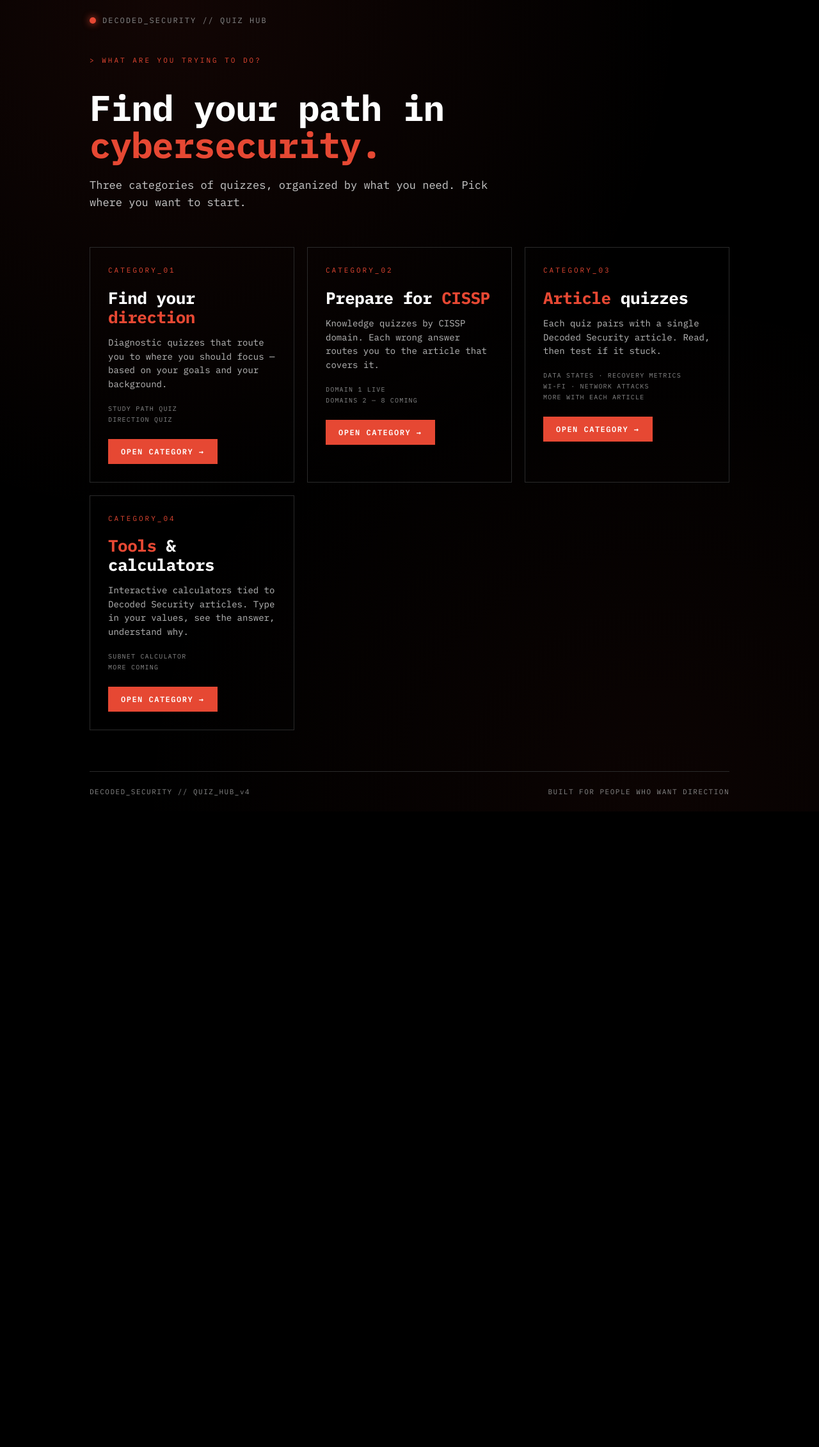
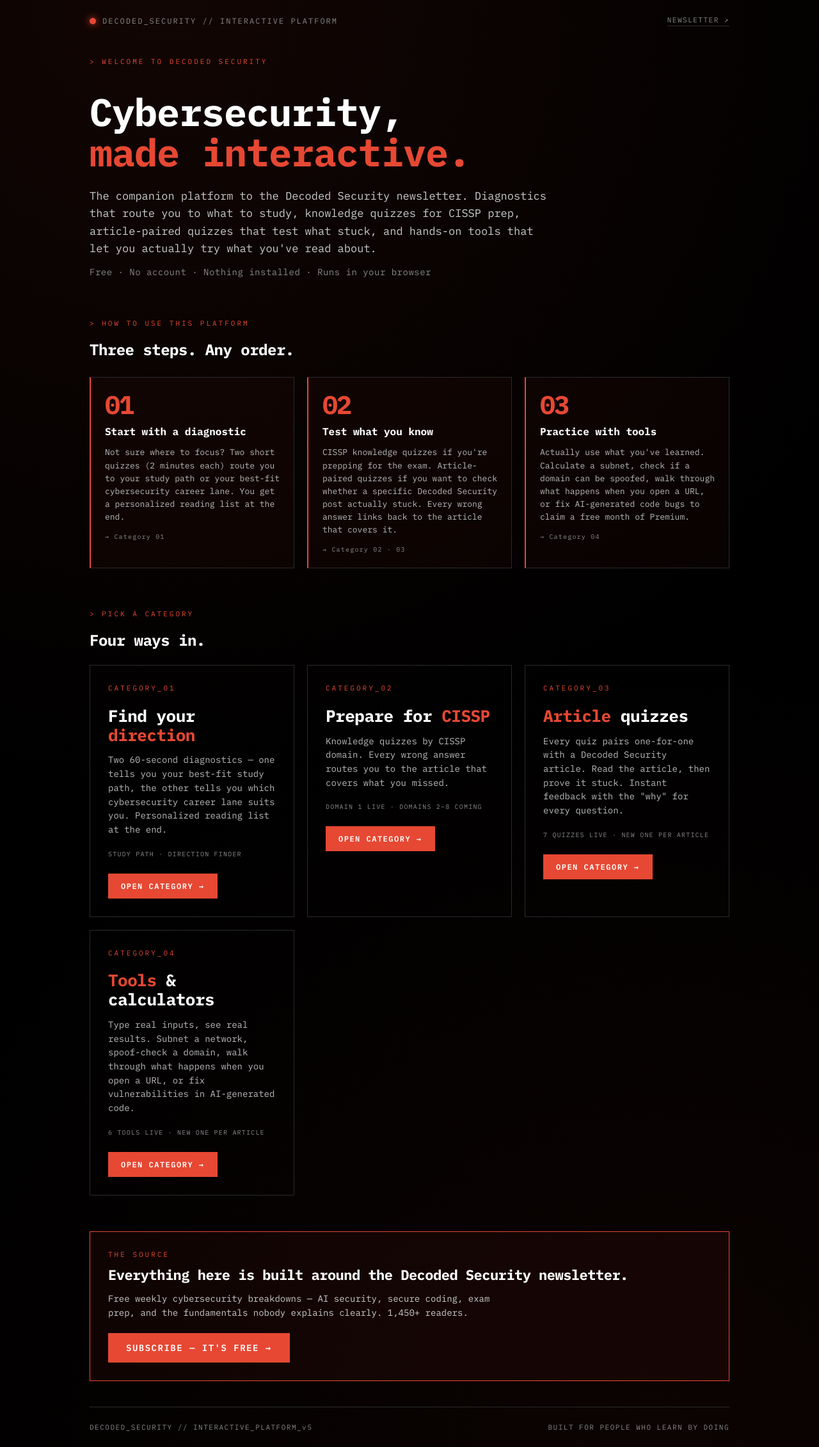
Before and after one commit to winkleri-23/Quiz-platform, a React (Vite) app: page / in a window 1280 px wide. Shown: the whole page at 64% size. Before the commit the page ends 1268 px from the top, so only its background shows below. Built offline with nearby package versions, Linux system fonts and the light colour scheme.

Commit message:
Home page

```diff
--- a/index.html
+++ b/index.html
@@ -7,23 +7,23 @@
     <meta name="theme-color" content="#000000" />
 
     <!-- Primary Meta Tags -->
-    <title>Find Your Path in Cybersecurity | Decoded Security</title>
-    <meta name="title" content="Find Your Path in Cybersecurity | Decoded Security" />
-    <meta name="description" content="Two 60-second diagnostics. One finds your study path. The other finds your career direction. Built on the Decoded Security archive." />
+    <title>Decoded Security — Cybersecurity, Made Interactive</title>
+    <meta name="title" content="Decoded Security — Cybersecurity, Made Interactive" />
+    <meta name="description" content="The interactive companion to the Decoded Security newsletter. Career diagnostics, CISSP quizzes, article-paired quizzes, and hands-on tools. Free, no account." />
 
     <!-- Open Graph / Facebook / LinkedIn -->
     <meta property="og:type" content="website" />
-    <meta property="og:title" content="Find Your Path in Cybersecurity | Decoded Security" />
-    <meta property="og:description" content="Two 60-second diagnostics. One finds your study path. The other finds your career direction." />
+    <meta property="og:title" content="Decoded Security — Cybersecurity, Made Interactive" />
+    <meta property="og:description" content="The interactive companion to the Decoded Security newsletter. Career diagnostics, CISSP quizzes, article-paired quizzes, and hands-on tools." />
     <meta property="og:image" content="/og-image.png" />
     <meta property="og:image:width" content="1200" />
     <meta property="og:image:height" content="630" />
-    <meta property="og:image:alt" content="Decoded Security diagnostic — find your path in cybersecurity" />
+    <meta property="og:image:alt" content="Decoded Security interactive platform — quizzes, diagnostics, and tools." />
 
     <!-- Twitter -->
     <meta property="twitter:card" content="summary_large_image" />
-    <meta property="twitter:title" content="Find Your Path in Cybersecurity | Decoded Security" />
-    <meta property="twitter:description" content="Two 60-second diagnostics. One finds your study path. The other finds your career direction." />
+    <meta property="twitter:title" content="Decoded Security — Cybersecurity, Made Interactive" />
+    <meta property="twitter:description" content="The interactive companion to the Decoded Security newsletter. Career diagnostics, CISSP quizzes, article-paired quizzes, and hands-on tools." />
     <meta property="twitter:image" content="/og-image.png" />
   </head>
   <body style="margin:0;background:#000;">
--- a/src/CategoryHub.jsx
+++ b/src/CategoryHub.jsx
@@ -2,8 +2,10 @@
 import { track } from "@vercel/analytics/react";
 
 // =============================================================================
-// DECODED SECURITY — CATEGORY HUB
-// Homepage. A crossroads. Three big cards, each leading to a category page.
+// DECODED SECURITY — CATEGORY HUB (Homepage)
+// Introduces the platform, explains the four categories, gives a step-by-step
+// path for first-time visitors. The four category cards remain the primary
+// call-to-action.
 // =============================================================================
 
 const COLORS = {
@@ -13,6 +15,8 @@
   border: "#2a2a2a",
   muted: "#888888",
 };
+
+const SUBSCRIBE_URL = "https://www.decodedsecurity.com/subscribe";
 
 export default function CategoryHub() {
   useEffect(() => {
@@ -51,6 +55,27 @@
     e.currentTarget.style.transform = "translateY(0)";
   };
 
+  const STEPS = [
+    {
+      num: "01",
+      title: "Start with a diagnostic",
+      body: "Not sure where to focus? Two short quizzes (2 minutes each) route you to your study path or your best-fit cybersecurity career lane. You get a personalized reading list at the end.",
+      hint: "→ Category 01",
+    },
+    {
+      num: "02",
+      title: "Test what you know",
+      body: "CISSP knowledge quizzes if you're prepping for the exam. Article-paired quizzes if you want to check whether a specific Decoded Security post actually stuck. Every wrong answer links back to the article that covers it.",
+      hint: "→ Category 02 · 03",
+    },
+    {
+      num: "03",
+      title: "Practice with tools",
+      body: "Actually use what you've learned. Calculate a subnet, check if a domain can be spoofed, walk through what happens when you open a URL, or fix AI-generated code bugs to claim a free month of Premium.",
+      hint: "→ Category 04",
+    },
+  ];
+
   return (
     <div
       style={{
@@ -63,22 +88,86 @@
       }}
     >
       <div style={{ maxWidth: 1000, margin: "0 auto" }}>
-        <header style={{ marginBottom: 48, display: "flex", alignItems: "center", gap: 10 }}>
-          <div style={{ width: 10, height: 10, backgroundColor: COLORS.red, borderRadius: "50%", boxShadow: `0 0 12px ${COLORS.red}` }} />
-          <div style={{ fontSize: 12, letterSpacing: 2, color: COLORS.muted }}>DECODED_SECURITY // QUIZ HUB</div>
+        <header style={{ marginBottom: 48, display: "flex", alignItems: "center", justifyContent: "space-between", flexWrap: "wrap", gap: 12 }}>
+          <div style={{ display: "flex", alignItems: "center", gap: 10 }}>
+            <div style={{ width: 10, height: 10, backgroundColor: COLORS.red, borderRadius: "50%", boxShadow: `0 0 12px ${COLORS.red}` }} />
+            <div style={{ fontSize: 12, letterSpacing: 2, color: COLORS.muted }}>DECODED_SECURITY // INTERACTIVE PLATFORM</div>
+          </div>
+          <a href={SUBSCRIBE_URL} target="_blank" rel="noopener noreferrer"
+            onClick={() => track("subscribe_clicked", { source: "hub_header" })}
+            style={{ fontSize: 11, letterSpacing: 1.5, color: COLORS.muted, textDecoration: "none", borderBottom: `1px solid ${COLORS.border}`, paddingBottom: 2, transition: "color 150ms, border-color 150ms" }}
+            onMouseEnter={(e) => { e.currentTarget.style.color = COLORS.red; e.currentTarget.style.borderBottomColor = COLORS.red; }}
+            onMouseLeave={(e) => { e.currentTarget.style.color = COLORS.muted; e.currentTarget.style.borderBottomColor = COLORS.border; }}
+          >
+            NEWSLETTER ↗
+          </a>
         </header>
 
-        <div style={{ animation: "fadeIn 600ms ease-out", marginBottom: 56 }}>
+        {/* HERO */}
+        <div style={{ animation: "fadeIn 600ms ease-out", marginBottom: 64 }}>
           <div style={{ fontSize: 11, color: COLORS.red, letterSpacing: 3, marginBottom: 20 }}>
-            &gt; WHAT ARE YOU TRYING TO DO?
+            &gt; WELCOME TO DECODED SECURITY
           </div>
-          <h1 style={{ fontSize: "clamp(36px, 6vw, 56px)", fontWeight: 700, lineHeight: 1.05, marginBottom: 20, letterSpacing: -1 }}>
-            Find your path in<br />
-            <span style={{ color: COLORS.red }}>cybersecurity.</span>
+          <h1 style={{ fontSize: "clamp(36px, 6vw, 60px)", fontWeight: 700, lineHeight: 1.05, marginBottom: 24, letterSpacing: -1 }}>
+            Cybersecurity,<br />
+            <span style={{ color: COLORS.red }}>made interactive.</span>
           </h1>
-          <p style={{ fontSize: 17, lineHeight: 1.6, color: "#cccccc", maxWidth: 640 }}>
-            Three categories of quizzes, organized by what you need. Pick where you want to start.
+          <p style={{ fontSize: 17, lineHeight: 1.6, color: "#cccccc", marginBottom: 12, maxWidth: 720 }}>
+            The companion platform to the Decoded Security newsletter. Diagnostics that route you to what to study, knowledge quizzes for CISSP prep, article-paired quizzes that test what stuck, and hands-on tools that let you actually try what you've read about.
           </p>
+          <p style={{ fontSize: 14, color: COLORS.muted, letterSpacing: 0.5, maxWidth: 720 }}>
+            Free · No account · Nothing installed · Runs in your browser
+          </p>
+        </div>
+
+        {/* HOW TO USE — step-by-step */}
+        <div style={{ marginBottom: 64 }}>
+          <div style={{ fontSize: 11, color: COLORS.red, letterSpacing: 3, marginBottom: 8 }}>
+            &gt; HOW TO USE THIS PLATFORM
+          </div>
+          <h2 style={{ fontSize: 24, fontWeight: 700, marginBottom: 28, lineHeight: 1.2, letterSpacing: -0.5 }}>
+            Three steps. Any order.
+          </h2>
+          <div style={{
+            display: "grid",
+            gridTemplateColumns: "repeat(auto-fit, minmax(260px, 1fr))",
+            gap: 20,
+          }}>
+            {STEPS.map((s) => (
+              <div key={s.num} style={{
+                border: `1px solid ${COLORS.border}`,
+                borderLeft: `2px solid ${COLORS.red}`,
+                padding: 22,
+                backgroundColor: "rgba(230, 72, 51, 0.03)",
+              }}>
+                <div style={{
+                  fontSize: 40, fontWeight: 700, color: COLORS.red,
+                  lineHeight: 1, marginBottom: 12, letterSpacing: -2,
+                }}>
+                  {s.num}
+                </div>
+                <div style={{ fontSize: 16, fontWeight: 700, color: COLORS.white, marginBottom: 10, lineHeight: 1.3 }}>
+                  {s.title}
+                </div>
+                <p style={{ fontSize: 13, color: "#bbbbbb", lineHeight: 1.55, marginBottom: 14 }}>
+                  {s.body}
+                </p>
+                <div style={{ fontSize: 10, color: COLORS.muted, letterSpacing: 1.2 }}>
+                  {s.hint}
+                </div>
+              </div>
+            ))}
+          </div>
+        </div>
+
+        {/* CATEGORIES — the actual entry points */}
+        <div style={{ marginBottom: 24 }}>
+          <div style={{ fontSize: 11, color: COLORS.red, letterSpacing: 3, marginBottom: 8 }}>
+            &gt; PICK A CATEGORY
+          </div>
+          <h2 style={{ fontSize: 24, fontWeight: 700, marginBottom: 24, lineHeight: 1.2, letterSpacing: -0.5 }}>
+            Four ways in.
+          </h2>
         </div>
 
         <div
@@ -86,7 +175,7 @@
             display: "grid",
             gridTemplateColumns: "repeat(auto-fit, minmax(280px, 1fr))",
             gap: 20,
-            marginBottom: 64,
+            marginBottom: 56,
           }}
         >
           {/* CATEGORY 1: DIAGNOSTICS */}
@@ -96,11 +185,10 @@
               Find your <span style={{ color: COLORS.red }}>direction</span>
             </h2>
             <p style={{ fontSize: 14, color: "#bbbbbb", lineHeight: 1.55, marginBottom: 18 }}>
-              Diagnostic quizzes that route you to where you should focus — based on your goals and your background.
+              Two 60-second diagnostics — one tells you your best-fit study path, the other tells you which cybersecurity career lane suits you. Personalized reading list at the end.
             </p>
             <div style={{ fontSize: 10, color: COLORS.muted, letterSpacing: 1.2, lineHeight: 1.7, marginBottom: 22 }}>
-              STUDY PATH QUIZ<br />
-              DIRECTION QUIZ
+              STUDY PATH · DIRECTION FINDER
             </div>
             <div style={{ display: "inline-block", fontSize: 12, fontWeight: 600, letterSpacing: 1.5, color: COLORS.white, backgroundColor: COLORS.red, padding: "12px 20px" }}>
               OPEN CATEGORY →
@@ -114,11 +202,10 @@
               Prepare for <span style={{ color: COLORS.red }}>CISSP</span>
             </h2>
             <p style={{ fontSize: 14, color: "#bbbbbb", lineHeight: 1.55, marginBottom: 18 }}>
-              Knowledge quizzes by CISSP domain. Each wrong answer routes you to the article that covers it.
+              Knowledge quizzes by CISSP domain. Every wrong answer routes you to the article that covers what you missed.
             </p>
             <div style={{ fontSize: 10, color: COLORS.muted, letterSpacing: 1.2, lineHeight: 1.7, marginBottom: 22 }}>
-              DOMAIN 1 LIVE<br />
-              DOMAINS 2 — 8 COMING
+              DOMAIN 1 LIVE · DOMAINS 2–8 COMING
             </div>
             <div style={{ display: "inline-block", fontSize: 12, fontWeight: 600, letterSpacing: 1.5, color: COLORS.white, backgroundColor: COLORS.red, padding: "12px 20px" }}>
               OPEN CATEGORY →
@@ -132,12 +219,10 @@
               <span style={{ color: COLORS.red }}>Article</span> quizzes
             </h2>
             <p style={{ fontSize: 14, color: "#bbbbbb", lineHeight: 1.55, marginBottom: 18 }}>
-              Each quiz pairs with a single Decoded Security article. Read, then test if it stuck.
+              Every quiz pairs one-for-one with a Decoded Security article. Read the article, then prove it stuck. Instant feedback with the "why" for every question.
             </p>
             <div style={{ fontSize: 10, color: COLORS.muted, letterSpacing: 1.2, lineHeight: 1.7, marginBottom: 22 }}>
-              DATA STATES · RECOVERY METRICS<br />
-              WI-FI · NETWORK ATTACKS<br />
-              MORE WITH EACH ARTICLE
+              7 QUIZZES LIVE · NEW ONE PER ARTICLE
             </div>
             <div style={{ display: "inline-block", fontSize: 12, fontWeight: 600, letterSpacing: 1.5, color: COLORS.white, backgroundColor: COLORS.red, padding: "12px 20px" }}>
               OPEN CATEGORY →
@@ -151,11 +236,10 @@
               <span style={{ color: COLORS.red }}>Tools</span> & calculators
             </h2>
             <p style={{ fontSize: 14, color: "#bbbbbb", lineHeight: 1.55, marginBottom: 18 }}>
-              Interactive calculators tied to Decoded Security articles. Type in your values, see the answer, understand why.
+              Type real inputs, see real results. Subnet a network, spoof-check a domain, walk through what happens when you open a URL, or fix vulnerabilities in AI-generated code.
             </p>
             <div style={{ fontSize: 10, color: COLORS.muted, letterSpacing: 1.2, lineHeight: 1.7, marginBottom: 22 }}>
-              SUBNET CALCULATOR<br />
-              MORE COMING
+              6 TOOLS LIVE · NEW ONE PER ARTICLE
             </div>
             <div style={{ display: "inline-block", fontSize: 12, fontWeight: 600, letterSpacing: 1.5, color: COLORS.white, backgroundColor: COLORS.red, padding: "12px 20px" }}>
               OPEN CATEGORY →
@@ -163,9 +247,38 @@
           </a>
         </div>
 
+        {/* NEWSLETTER CTA */}
+        <div style={{
+          border: `1px solid ${COLORS.red}`,
+          backgroundColor: "rgba(230, 72, 51, 0.05)",
+          padding: 28, marginBottom: 40,
+        }}>
+          <div style={{ fontSize: 11, color: COLORS.red, letterSpacing: 3, marginBottom: 12 }}>
+            THE SOURCE
+          </div>
+          <div style={{ fontSize: 22, fontWeight: 700, marginBottom: 10, lineHeight: 1.2, letterSpacing: -0.5 }}>
+            Everything here is built around the Decoded Security newsletter.
+          </div>
+          <p style={{ fontSize: 14, color: "#cccccc", marginBottom: 20, lineHeight: 1.55, maxWidth: 640 }}>
+            Free weekly cybersecurity breakdowns — AI security, secure coding, exam prep, and the fundamentals nobody explains clearly. 1,450+ readers.
+          </p>
+          <a
+            href={SUBSCRIBE_URL}
+            target="_blank" rel="noopener noreferrer"
+            onClick={() => track("subscribe_clicked", { source: "hub_cta" })}
+            style={{
+              display: "inline-block", fontFamily: fontStack, fontSize: 14, fontWeight: 600,
+              letterSpacing: 1.5, color: COLORS.white, backgroundColor: COLORS.red,
+              textDecoration: "none", padding: "14px 28px",
+            }}
+          >
+            SUBSCRIBE — IT'S FREE →
+          </a>
+        </div>
+
         <footer style={{ marginTop: 40, paddingTop: 24, borderTop: `1px solid ${COLORS.border}`, fontSize: 11, color: COLORS.muted, letterSpacing: 1.5, display: "flex", justifyContent: "space-between", flexWrap: "wrap", gap: 12 }}>
-          <div>DECODED_SECURITY // QUIZ_HUB_v4</div>
-          <div>BUILT FOR PEOPLE WHO WANT DIRECTION</div>
+          <div>DECODED_SECURITY // INTERACTIVE_PLATFORM_v5</div>
+          <div>BUILT FOR PEOPLE WHO LEARN BY DOING</div>
         </footer>
       </div>
 
```
Also changed, not shown: src/VibeCodingChallenge.jsx (+5 -5 lines).
